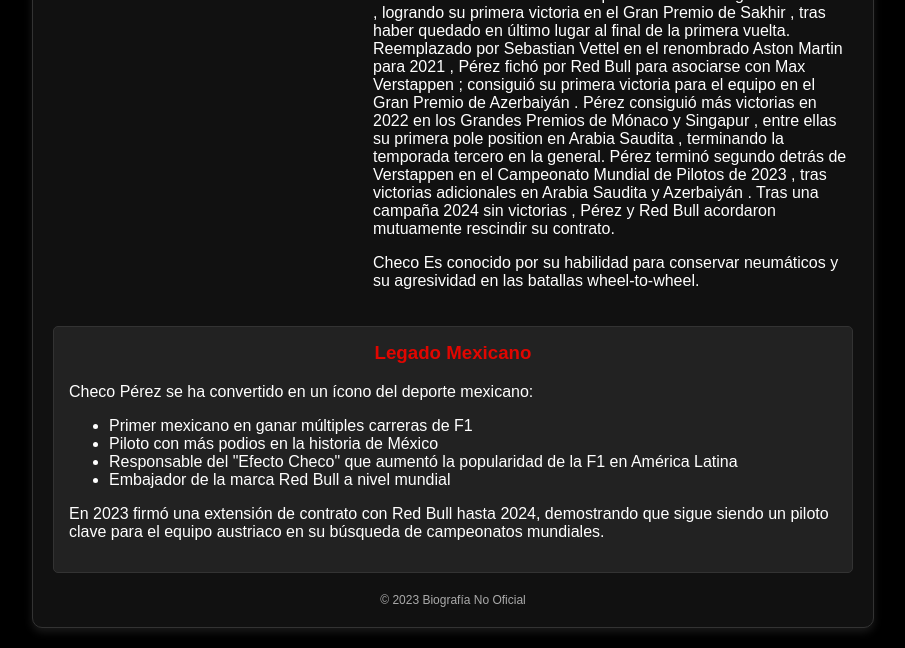
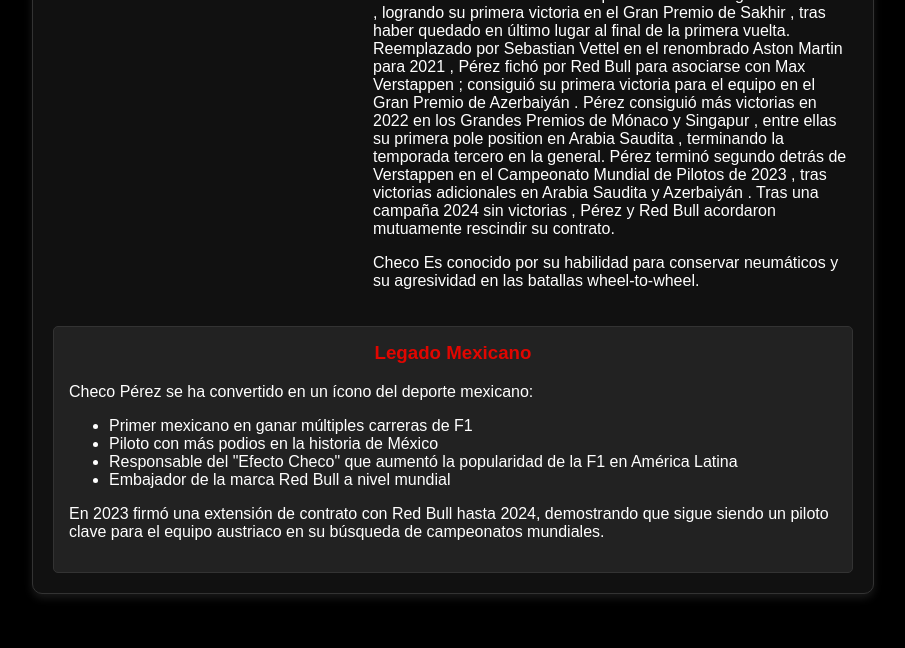
Before and after one commit to josue-cetina112/web, a plain HTML site: page biografia.html in a window 1280 px wide. Shown: the part 672-1320 px from the top of the page, without its empty margins (187-1092 px from the left). After the commit the page ends 1286 px from the top, so only its background shows below. Drawn offline with Linux system fonts and the light colour scheme.

Commit message:
Update biografia.html

```diff
--- a/biografia.html
+++ b/biografia.html
@@ -172,8 +172,7 @@
             <p>En 2023 firmó una extensión de contrato con Red Bull hasta 2024, demostrando que sigue siendo un piloto clave para el equipo austriaco en su búsqueda de campeonatos mundiales.</p>
         </div>
 
-        <div style="text-align: center; margin-top: 20px; color: #aaa; font-size: 12px;">
-            © 2023 Biografía No Oficial
+
         </div>
     </div>
 </body>
```
